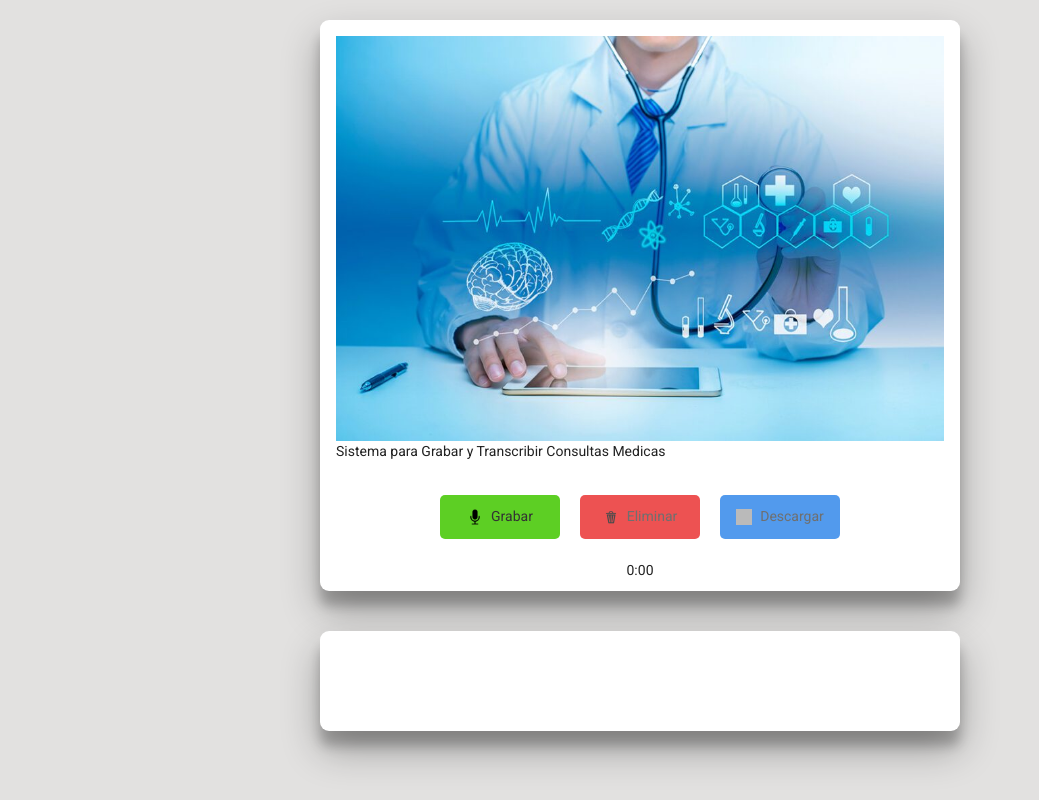
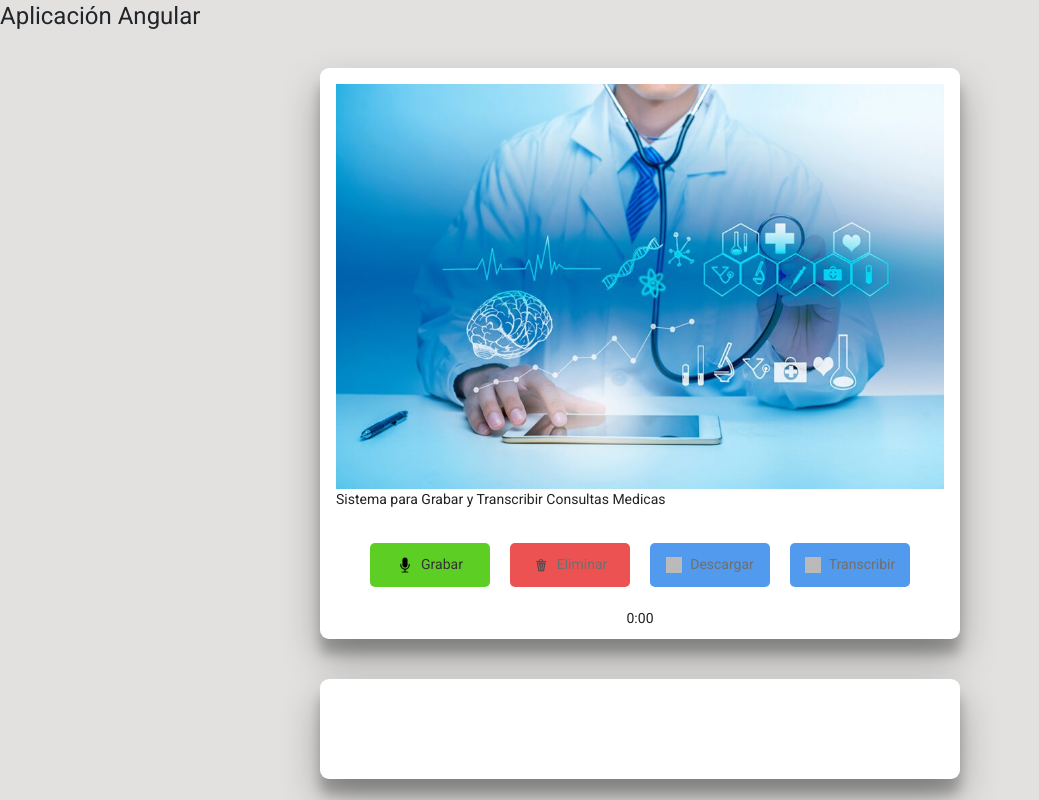
Before and after one commit to AyelenPalmieri/VoiceRecordAndReconizer, an Angular app: page / in a window 1280 px wide. Shown: the whole page, without its empty margins (0-1039 px from the left). Built offline with nearby package versions, Linux system fonts and the light colour scheme; grey boxes are pictures that could not be loaded.

Commit message:
implementacion de funcion dentro de audio-recording.service para enviar el object blob al backend, dentro enviroment se declaro la url del backend, suscripcion a funcion dentro del component

```diff
--- a/src/app/app.component.html
+++ b/src/app/app.component.html
@@ -1 +1,6 @@
-<app-voice-record></app-voice-record>
+<!-- <app-voice-record></app-voice-record> -->
+
+<div>
+  <h1>Aplicación Angular</h1>
+  <app-voice-record></app-voice-record>
+</div>
--- a/src/app/app.module.ts
+++ b/src/app/app.module.ts
@@ -2,10 +2,12 @@ import { NgModule } from '@angular/core';
 import { BrowserModule } from '@angular/platform-browser';
 
 import { AppComponent } from './app.component';
-import { VoiceRecordComponent } from './voice-record/voice-record.component';
+import { VoiceRecordComponent } from './components/voice-record/voice-record.component';
 import { HttpClientModule } from '@angular/common/http';
 import { BrowserAnimationsModule } from '@angular/platform-browser/animations';
 import { MatCardModule} from '@angular/material/card';
+import { MatSnackBarModule } from '@angular/material/snack-bar';
+import { AppRoutingModule } from './app-routing.module';
 
 @NgModule({
   declarations: [
@@ -17,6 +19,8 @@ import { MatCardModule} from '@angular/material/card';
     HttpClientModule,
     BrowserAnimationsModule,
     MatCardModule,
+    AppRoutingModule,
+    MatSnackBarModule
   ],
   providers: [],
   bootstrap: [AppComponent]
--- a/src/app/voice-record/voice-record.component.html
+++ b/src/app/components/voice-record/voice-record.component.html
@@ -9,7 +9,7 @@
       </mat-card-content>
       <mat-card-actions style="text-align: center;">
           <ng-template [ngIf]="!(isActionInProgress || isRecording)">
-            <button (click)="startRecording()" [disabled]="isActionInProgress || isRecording" class="button-icon mic-button">
+            <button (click)="startRecording()" [disabled]="isActionInProgress || isRecording || audioSentSuccessfully" class="button-icon mic-button">
               <img src="../../assets/icon/icon-mic.png" class="icon" alt="Mic Icon">
               <span class="icon icon-text">Grabar</span>
             </button>
@@ -22,13 +22,17 @@
             </button>
           </ng-template>
 
-          <button (click)="deleteRecording()" [disabled]="isActionInProgress || isRecording || !blobUrl" class="button-icon delete-button">
+          <button (click)="deleteRecording()" [disabled]="isActionInProgress || isRecording || !blobUrl || audioSentSuccessfully" class="button-icon delete-button">
             <img src="../../assets/icon/icon-delete.png" class="icon" alt="Mic Icon">
             <span class="icon icon-text">Eliminar</span>
           </button>
           <button (click)="downloadRecording()" [disabled]="isActionInProgress || isRecording || !blobUrl" class="button-icon download-button">
             <img src="../../assets/icon/icon-download.png" class="icon" alt="Mic Icon">
             <span class="icon icon-text">Descargar</span>
+          </button>
+          <button (click)="sendAudioToServer()" [disabled]="isActionInProgress || isRecording || !blobUrl" class="button-icon download-button">
+            <img src="../../assets/icon/icon-download.png" class="icon" alt="Mic Icon">
+            <span class="icon icon-text">Transcribir</span>
           </button>
 
         <div class="col-12 mt-2">
--- a/src/app/voice-record/voice-record.component.ts
+++ b/src/app/components/voice-record/voice-record.component.ts
@@ -1,9 +1,10 @@
 import { Component, OnDestroy, OnInit } from '@angular/core';
-import { AudioRecordingService, RecordedBlob } from '../services/audio-recording.service';
+import { AudioRecordingService, RecordedBlob } from '../../services/audio-recording.service';
 import { DomSanitizer } from '@angular/platform-browser';
 import { takeUntil } from 'rxjs/operators';
 import { Observable, Subject, interval } from 'rxjs';
 import { MatCardModule} from '@angular/material/card';
+import { MatSnackBar } from '@angular/material/snack-bar';
 
 @Component({
   selector: 'app-voice-record',
@@ -17,6 +18,7 @@ export class VoiceRecordComponent implements OnInit, OnDestroy {
   isActionInProgress = false;
   startTime = '0:00';
   isBlinking = false;
+  audioSentSuccessfully = false;
   private recordedBlob!: RecordedBlob;
   private ngUnsubscribe = new Subject<void>();
   private buttonStateSubject = new Subject<boolean>();
@@ -24,7 +26,8 @@ export class VoiceRecordComponent implements OnInit, OnDestroy {
 
   constructor(
     private readonly audioRecordingServices: AudioRecordingService,
-    private readonly sanitizer: DomSanitizer
+    private readonly sanitizer: DomSanitizer,
+    private snackBar: MatSnackBar
   ){
       this.getRecordedBlob();
       this.getRecordingTime();
@@ -85,6 +88,29 @@ export class VoiceRecordComponent implements OnInit, OnDestroy {
     }
   }
 
+  sendAudioToServer(){
+    if (!this.isRecording && !this.isActionInProgress && this.recordedBlob) {
+      this.audioRecordingServices.sendAudioToServer(this.recordedBlob, this.recordedBlob.title)
+        .subscribe(
+          response => {
+            console.log('Archivo de audio enviado con exito al servidor');
+            this.audioSentSuccessfully = true;
+            this.snackBar.open('¡El archivo de audio se ha enviado con exito al servidor!', 'Cerrar', {
+               duration: 3000,
+            });
+            this.audioSentSuccessfully = false;
+          },
+          error => {
+            console.error('Error al enviar archivo de audio al servidor:', error);
+            // Aquí puedes manejar errores, mostrar mensajes al usuario, etc.
+          }
+        );
+    } else {
+      console.error('No se grabó ningún audio o ya hay una grabación en curso.');
+      // Aquí puedes mostrar un mensaje al usuario indicando que no hay grabación o que ya hay una grabación en curso.
+    }
+  }
+
   startBlinking() {
     this.isBlinking = true;
     interval(1000)
@@ -110,6 +136,7 @@ export class VoiceRecordComponent implements OnInit, OnDestroy {
     if (!this.isRecording && !this.isActionInProgress){
       const downloadLink = document.createElement('a');
       downloadLink.href = URL.createObjectURL(this.recordedBlob.blob);
+      console.log(this.recordedBlob)
       downloadLink.download = this.recordedBlob.title;
       console.log('download recorded')
       downloadLink.click();
--- a/src/app/services/audio-recording.service.ts
+++ b/src/app/services/audio-recording.service.ts
@@ -1,6 +1,9 @@
 import { Injectable } from '@angular/core';
 import { Observable, Subject } from 'rxjs';
 import * as RecordRTC from 'recordrtc';
+import { HttpClient } from '@angular/common/http';
+import { environment } from '../../environments/environment';
+
 
 export interface RecordedBlob{
   blob: Blob;
@@ -22,7 +25,7 @@ export class AudioRecordingService {
 
   private recordedCompleted = new Subject<boolean>();
 
-  constructor() { }
+  constructor(private httpClient: HttpClient) { }
 
 
   notifyRecordingCompleted() {
@@ -105,6 +108,20 @@ export class AudioRecordingService {
     }
   }
 
+  sendAudioToServer(recordedBlob: any, title: string): Observable<any> {
+    const formData = new FormData();
+    // formData.append('blob', recordedBlob.blob, title);
+    // formData.append('title', title);
+    const data = {
+      blob: recordedBlob,
+      title: title
+    };
+
+    console.log(recordedBlob.blob);
+
+    return this.httpClient.post<any>(environment.apiUrlBack, data);
+  }
+
   abortRecording(){
     this.stopMedia();
   }
--- a/src/environments/environment.prod.ts
+++ b/src/environments/environment.prod.ts
@@ -1,3 +1,4 @@
 export const environment = {
-  production: true
+  production: true,
+  apiUrlBack: 'http://localhost:4000/audioConsulta'
 };
--- a/src/environments/environment.ts
+++ b/src/environments/environment.ts
@@ -3,7 +3,8 @@
 // The list of file replacements can be found in `angular.json`.
 
 export const environment = {
-  production: false
+  production: false,
+  apiUrlBack: 'http://localhost:4000/audioConsulta'
 };
 
 /*
--- a/src/index.html
+++ b/src/index.html
@@ -16,5 +16,6 @@
 </head>
 <body class="mat-typography">
   <app-root></app-root>
+  <script src="https://cdn.jsdelivr.net/npm/bootstrap@5.1.1/dist/js/bootstrap.bundle.min.js" integrity="sha384-/bQdsTh/da6pkI1MST/rWKFNjaCP5gBSY4sEBT38Q/9RBh9AH40zEOg7Hlq2THRZ" crossorigin="anonymous"></script>
 </body>
 </html>
```
Also changed, not shown: src/app/app-routing.module.ts (added, +18 -0 lines), src/app/components/voice-record/voice-record.component.css (renamed from src/app/voice-record/voice-record.component.css), 2 other files (tests, documents, lock files or other folders).
